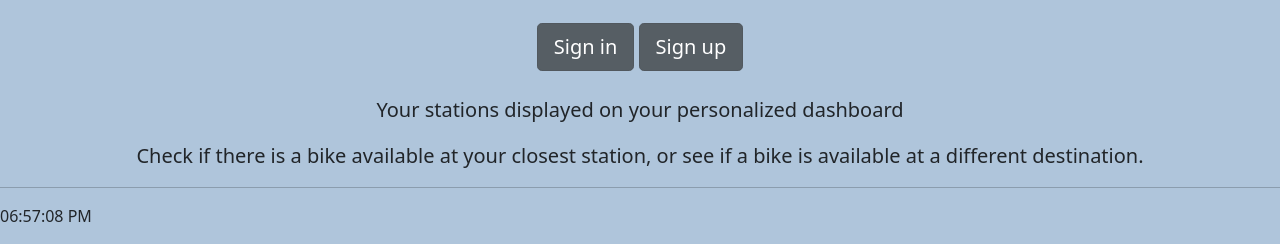
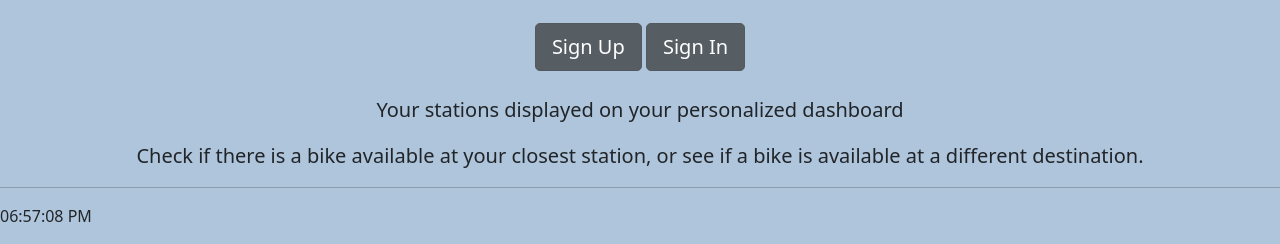
Before and after one commit to clyman23/cytybyke, a Flask app: page / in a window 1280 px wide. Shown: the part 1161-1405 px from the top of the page. Run offline with Flask 2, Linux system fonts and the light colour scheme; parts of the project's set-up code (start-up, migrations or seed data) failed here and were passed over.

Commit message:
reordering the sign up and sign in buttons on landing page

```diff
--- a/server/src/templates/index.html
+++ b/server/src/templates/index.html
@@ -15,8 +15,8 @@
 </div>
 
 <div class="col text-center p-4">
-    <a class="btn btn-secondary btn-lg active" href="{{ url_for('sign_in') }}">Sign in</a>
-    <a class="btn btn-secondary btn-lg active" href="{{ url_for('sign_up') }}">Sign up</a>
+    <a class="btn btn-secondary btn-lg active" href="{{ url_for('sign_up') }}">Sign Up</a>
+    <a class="btn btn-secondary btn-lg active" href="{{ url_for('sign_in') }}">Sign In</a>
 </div>
 
 <p class="lead text-center p-0">
```
